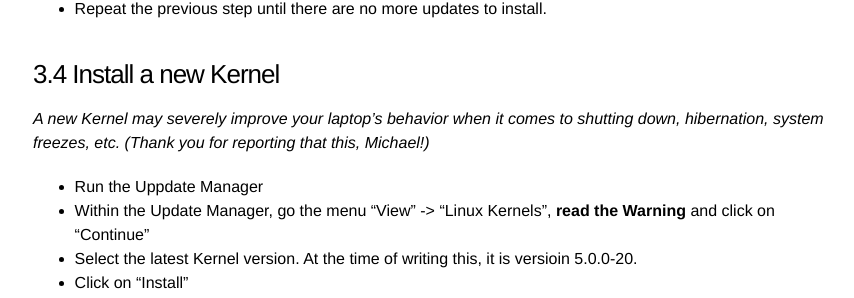
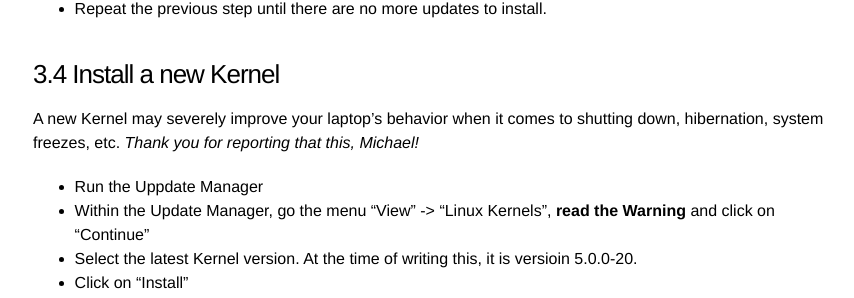
Before and after one commit to jewirth/jewirth.github.io, a Jekyll site: the page built from _posts/2018-07-25-Linux-Mint-19-on-Dell-XPS-15-9570-(2018).markdown, in a window 1280 px wide and 900 px high, scrolled down 3226 px. Shown: the part 150-448 px from the top of the window, without its empty margins (207-1061 px from the left). Built offline with Jekyll 4.4.1, drawn with Linux system fonts in a browser that asks for light colours.

```diff
--- a/_posts/2018-07-25-Linux-Mint-19-on-Dell-XPS-15-9570-(2018).markdown
+++ b/_posts/2018-07-25-Linux-Mint-19-on-Dell-XPS-15-9570-(2018).markdown
@@ -94,7 +94,7 @@ Now, when booting, the grub boot loader shows up automatically and offers you to
 - Repeat the previous step until there are no more updates to install.
 
 ## 3.4 Install a new Kernel
-*A new Kernel may severely improve your laptop's behavior when it comes to shutting down, hibernation, system freezes, etc. (Thank you for reporting that this, Michael!)*
+A new Kernel may severely improve your laptop's behavior when it comes to shutting down, hibernation, system freezes, etc. *Thank you for reporting that this, Michael!*
 - Run the Uppdate Manager
 - Within the Update Manager, go the menu "View" -> "Linux Kernels", **read the Warning** and click on "Continue"
 - Select the latest Kernel version. At the time of writing this, it is versioin 5.0.0-20.
```
